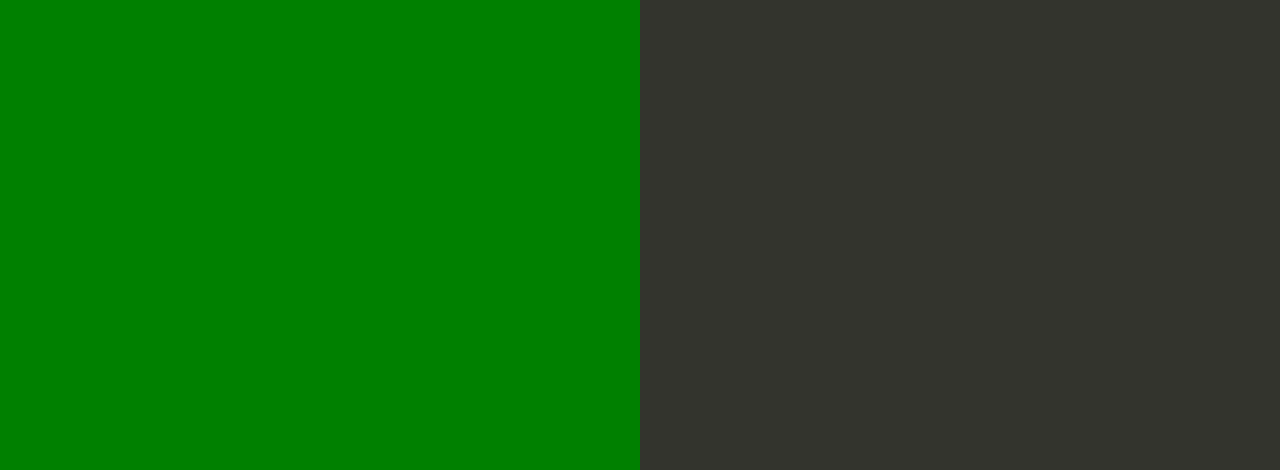
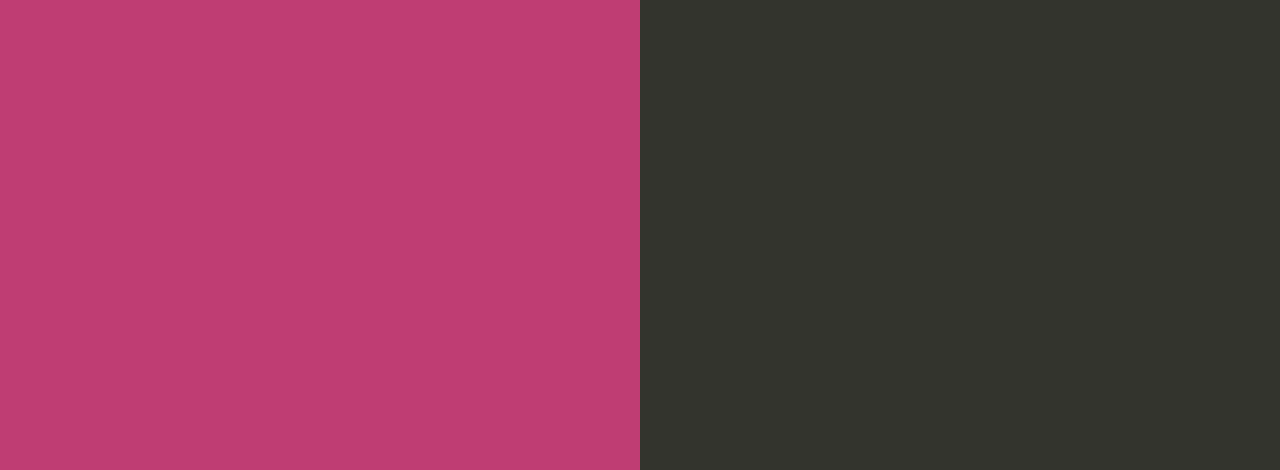
Before and after one commit to porwat/sample-nodejs-app, a website: page index.html in a window 1280 px wide. Shown: the part 330-800 px from the top of the page. Drawn offline with Linux system fonts and the light colour scheme.

Commit message:
change bgcolor to #bf3d73

```diff
--- a/index.html
+++ b/index.html
@@ -35,7 +35,7 @@
 
         text-align: right;
         padding-top: 11em;
-        background-color: green;
+        background-color: #bf3d73;
 
       }
       .textColumn p {
```
